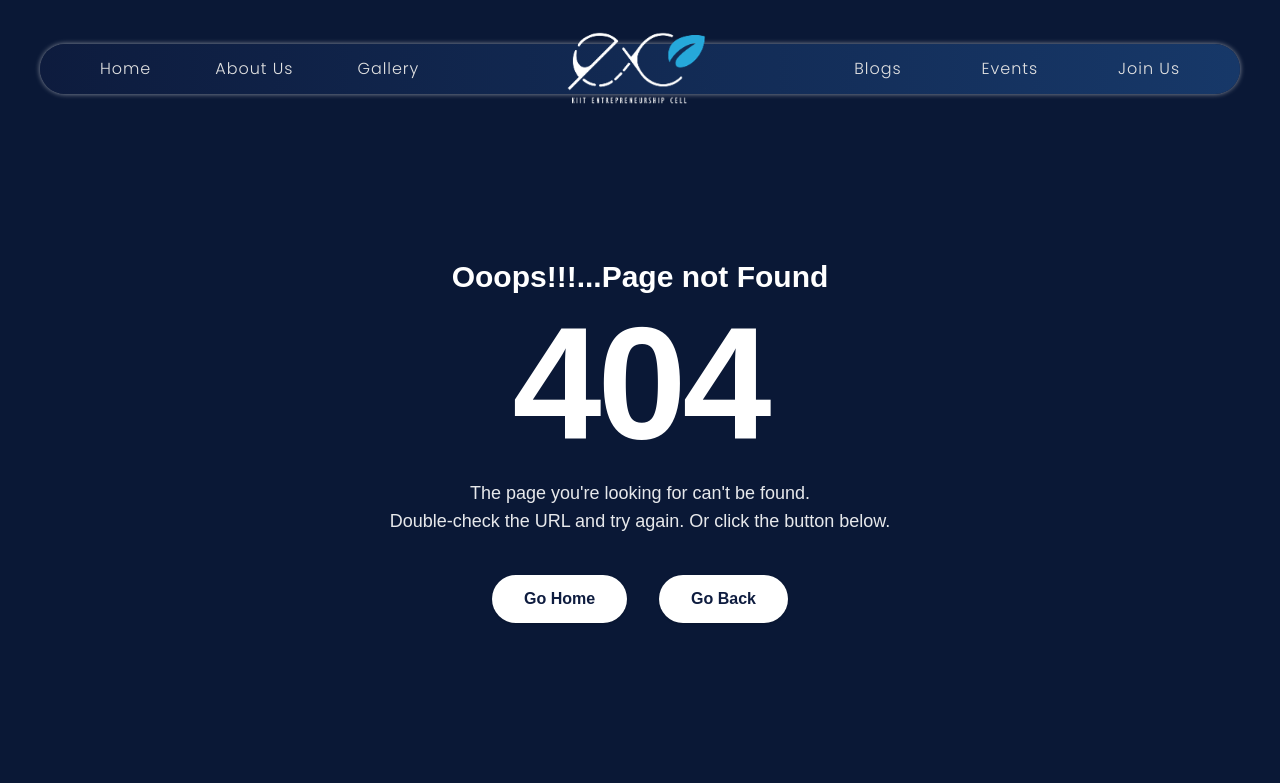
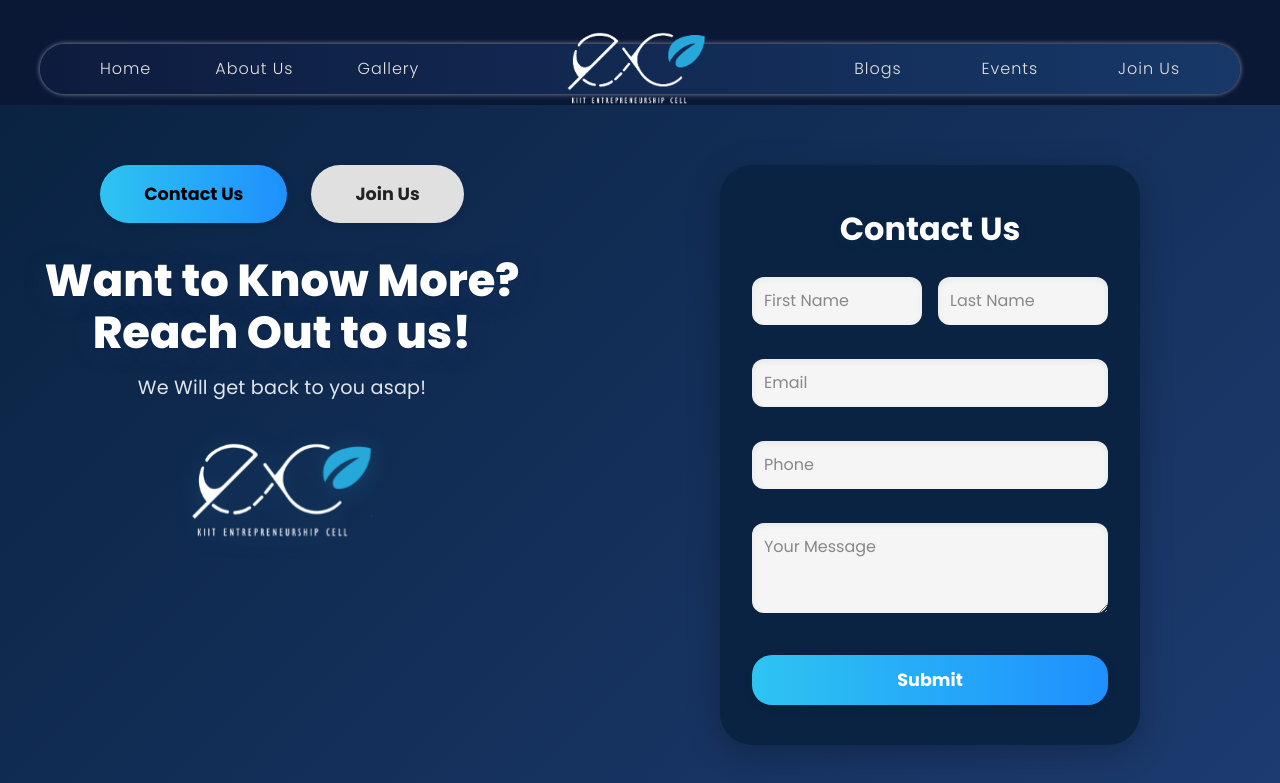
Before and after one commit to Ishan4705/ecellfrontend, a Next.js app: page /contact in a window 1280 px wide. Before the commit this address had no page. Shown: the top 783 px of the page. Built offline with nearby package versions, Linux system fonts and the light colour scheme.

Commit message:
Contac page added elements

```diff
--- /dev/null
+++ b/src/app/contact/page.tsx
@@ -0,0 +1,5 @@
+import Contact from "../../components/ContactPage";
+
+export default function ContactPage() {
+  return <Contact />;
+}
--- /dev/null
+++ b/src/components/ContactForm.module.css
@@ -0,0 +1,152 @@
+@import url('https://fonts.googleapis.com/css2?family=Poppins:wght@400;600;700;800&display=swap');
+
+.bg {
+  min-height: 100vh;
+  background: linear-gradient(135deg, #0a1836 0%, #0a2a6c 60%, #1e5c8a 100%);
+  display: flex;
+  flex-direction: column;
+}
+.main {
+  flex: 1;
+  display: flex;
+  flex-direction: column;
+  align-items: center;
+  justify-content: center;
+  gap: 48px;
+  padding: 40px 16px 0 16px;
+}
+@media (min-width: 900px) {
+  .main {
+    flex-direction: row;
+    align-items: flex-start;
+    gap: 80px;
+    padding-top: 60px;
+  }
+}
+.left {
+  flex: 1;
+  max-width: 500px;
+}
+.buttonRow {
+  display: flex;
+  gap: 16px;
+  margin-bottom: 24px;
+}
+.primaryBtn {
+  background: #3fd0ea;
+  color: #0e1c3f;
+  font-weight: bold;
+  border: none;
+  border-radius: 999px;
+  padding: 14px 36px;
+  font-size: 1rem;
+  cursor: pointer;
+  transition: background 0.2s;
+}
+.primaryBtn:hover {
+  background: #2bb4cc;
+}
+.secondaryBtn {
+  background: #f0f4fa;
+  color: #0e1c3f;
+  font-weight: bold;
+  border: none;
+  border-radius: 999px;
+  padding: 14px 36px;
+  font-size: 1rem;
+  cursor: pointer;
+  transition: background 0.2s;
+}
+.secondaryBtn:hover {
+  background: #e2e8f0;
+}
+.heading {
+  color: #fff;
+  font-size: 2.2rem;
+  font-weight: 800;
+  margin-bottom: 10px;
+  line-height: 1.2;
+}
+.subtext {
+  color: #e0e6ed;
+  font-size: 1.1rem;
+  margin-bottom: 12px;
+}
+.right {
+  flex: 1;
+  display: flex;
+  align-items: center;
+  justify-content: center;
+}
+.formContainer {
+  background: #0a2342;
+  border-radius: 32px;
+  box-shadow: 0 8px 32px rgba(0,0,0,0.25);
+  padding: 40px 32px;
+  max-width: 420px;
+  width: 100%;
+  margin: 0 auto;
+  font-family: 'Poppins', Arial, Helvetica, sans-serif;
+}
+.title {
+  color: #fff;
+  font-size: 2rem;
+  font-weight: 700;
+  margin-bottom: 24px;
+  text-align: center;
+  text-shadow: 0 2px 8px rgba(30,60,114,0.18);
+}
+.form {
+  display: flex;
+  flex-direction: column;
+  gap: 18px;
+}
+.row {
+  display: flex;
+  gap: 16px;
+}
+.input, .textarea {
+  width: 100%;
+  padding: 12px;
+  border-radius: 12px;
+  border: none;
+  background: #f5f5f5;
+  color: #0a2342;
+  font-size: 1rem;
+  font-family: 'Poppins', Arial, Helvetica, sans-serif;
+  margin-bottom: 16px;
+  box-shadow: inset 0 2px 6px rgba(30,60,114,0.07);
+  outline: none;
+  transition: box-shadow 0.2s;
+}
+.input:focus, .textarea:focus {
+  box-shadow: 0 0 0 2px #2ec4f1, inset 0 2px 6px rgba(30,60,114,0.10);
+}
+.textarea {
+  min-height: 90px;
+  resize: vertical;
+}
+.button {
+  background: linear-gradient(90deg, #2ec4f1 0%, #1e90ff 100%);
+  color: #fff;
+  font-weight: bold;
+  font-family: 'Poppins', Arial, Helvetica, sans-serif;
+  border: none;
+  border-radius: 20px;
+  padding: 12px 0;
+  font-size: 1.1rem;
+  width: 100%;
+  cursor: pointer;
+  box-shadow: 0 2px 8px rgba(0,0,0,0.10);
+  margin-top: 8px;
+  transition: background 0.2s, box-shadow 0.2s;
+}
+.button:hover {
+  background: linear-gradient(90deg, #1e90ff 0%, #2ec4f1 100%);
+  box-shadow: 0 4px 16px rgba(0,0,0,0.18);
+}
+.input::placeholder,
+.textarea::placeholder {
+  color: #888;
+  opacity: 1;
+}
--- /dev/null
+++ b/src/components/ContactForm.tsx
@@ -0,0 +1,79 @@
+"use client";
+import { useState } from "react";
+import styles from "./ContactForm.module.css";
+
+export default function ContactForm() {
+  const [form, setForm] = useState({
+    firstName: "",
+    lastName: "",
+    email: "",
+    phone: "",
+    message: "",
+  });
+
+  const handleChange = (e: { target: { name: any; value: any; }; }) => {
+    setForm({ ...form, [e.target.name]: e.target.value });
+  };
+
+  const handleSubmit = (e) => {
+    e.preventDefault();
+    alert("Message sent! We will get back to you soon.");
+  };
+
+  return (
+    <div className={styles.formContainer}>
+      <h2 className={styles.title}>Contact Us</h2>
+      <form className={styles.form} onSubmit={handleSubmit}>
+        <div className={styles.row}>
+          <input
+            type="text"
+            name="firstName"
+            placeholder="First Name"
+            className={styles.input}
+            value={form.firstName}
+            onChange={handleChange}
+            required
+          />
+          <input
+            type="text"
+            name="lastName"
+            placeholder="Last Name"
+            className={styles.input}
+            value={form.lastName}
+            onChange={handleChange}
+            required
+          />
+        </div>
+        <input
+          type="email"
+          name="email"
+          placeholder="Email"
+          className={styles.input}
+          value={form.email}
+          onChange={handleChange}
+          required
+        />
+        <input
+          type="tel"
+          name="phone"
+          placeholder="Phone"
+          className={styles.input}
+          value={form.phone}
+          onChange={handleChange}
+          required
+        />
+        <textarea
+          name="message"
+          placeholder="Your Message"
+          className={styles.textarea}
+          value={form.message}
+          onChange={handleChange}
+          required
+        />
+        <button type="submit" className={styles.button}>
+          Submit
+        </button>
+      </form>
+    </div>
+  );
+}
--- /dev/null
+++ b/src/components/ContactPage.module.css
@@ -0,0 +1,170 @@
+@import url('https://fonts.googleapis.com/css2?family=Poppins:wght@400;600;700;800&display=swap');
+
+.bg {
+  min-height: 100vh;
+  width: 100vw;
+  background: linear-gradient(135deg, #0a2342 0%, #1e3c72 100%);
+  display: flex;
+  flex-direction: column;
+  font-family: 'Poppins', Arial, Helvetica, sans-serif;
+}
+.formContainer {
+  background: linear-gradient(135deg, #0d1b36 0%, #183a6c 100%);
+  border-radius: 32px;
+  box-shadow: 0 8px 32px rgba(0,0,0,0.24);
+  padding: 32px 24px;
+  width: 100%;
+  max-width: 400px;
+  margin: 0 auto;
+}
+.title {
+  color: #fff;
+  font-size: 2rem;
+  font-weight: bold;
+  text-align: center;
+  margin-bottom: 24px;
+}
+.form {
+  display: flex;
+  flex-direction: column;
+  gap: 14px;
+}
+.row {
+  display: flex;
+  gap: 10px;
+}
+.input {
+  flex: 1;
+  padding: 12px 16px;
+  border-radius: 8px;
+  border: none;
+  background: #f0f4fa;
+  font-size: 1rem;
+}
+.textarea {
+  padding: 12px 16px;
+  border-radius: 8px;
+  border: none;
+  background: #f0f4fa;
+  font-size: 1rem;
+  min-height: 80px;
+  resize: vertical;
+}
+.button {
+  width: 100%;
+  margin-top: 10px;
+  background: #3fd0ea;
+  color: #0e1c3f;
+  font-weight: bold;
+  font-size: 1rem;
+  padding: 12px 0;
+  border: none;
+  border-radius: 999px;
+  cursor: pointer;
+  transition: background 0.2s;
+}
+.button:hover {
+  background: #2bb4cc;
+}
+.main {
+  flex: 1;
+  display: flex;
+  align-items: center;
+  justify-content: center;
+  min-height: 100vh;
+  gap: 80px;
+  padding: 0 32px;
+}
+@media (min-width: 900px) {
+  .main {
+    flex-direction: row;
+    align-items: flex-start;
+    gap: 80px;
+    padding-top: 60px;
+  }
+}
+.left {
+  flex: 1;
+  max-width: 500px;
+  display: flex;
+  flex-direction: column;
+  align-items: center;
+  justify-content: center;
+}
+.buttonRow {
+  display: flex;
+  gap: 24px;
+  margin-bottom: 32px;
+}
+.primaryBtn {
+  background: linear-gradient(90deg, #2ec4f1 0%, #1e90ff 100%);
+  color: #000;
+  font-weight: bold;
+  font-family: 'Poppins', Arial, Helvetica, sans-serif;
+  border: none;
+  border-radius: 30px;
+  padding: 16px 44px;
+  font-size: 1.1rem;
+  cursor: pointer;
+  box-shadow: 0 2px 8px rgba(0,0,0,0.1);
+  transition: background 0.2s, box-shadow 0.2s;
+}
+.primaryBtn:hover {
+  box-shadow: 0 4px 16px rgba(0,0,0,0.18);
+}
+.secondaryBtn {
+  background: #e0e0e0;
+  color: #222;
+  font-weight: bold;
+  font-family: 'Poppins', Arial, Helvetica, sans-serif;
+  border: none;
+  border-radius: 30px;
+  padding: 16px 44px;
+  font-size: 1.1rem;
+  cursor: pointer;
+  box-shadow: 0 2px 8px rgba(0,0,0,0.1);
+  transition: background 0.2s, box-shadow 0.2s;
+}
+.secondaryBtn:hover {
+  background: #f5f5f5;
+  box-shadow: 0 4px 16px rgba(0,0,0,0.18);
+}
+.heading {
+  color: #fff;
+  font-size: 2.8rem;
+  font-weight: 800;
+  margin-bottom: 16px;
+  line-height: 1.15;
+  text-align: center;
+  text-shadow: 0 4px 24px rgba(30,60,114,0.25), 0 1px 2px rgba(0,0,0,0.18);
+}
+.subtext {
+  color: #e0e6ed;
+  font-size: 1.2rem;
+  font-weight: 400;
+  margin-bottom: 20px;
+  text-align: center;
+  letter-spacing: 0.01em;
+}
+.logo {
+  margin-top: 20px;
+  width: 180px;
+  height: auto;
+  filter: drop-shadow(0 2px 12px rgba(46,196,241,0.18));
+}
+.right {
+  flex: 1;
+  display: flex;
+  align-items: center;
+  justify-content: center;
+}
+@media (max-width: 900px) {
+  .main {
+    flex-direction: column;
+    gap: 48px;
+    padding: 40px 8px;
+  }
+  .left, .right {
+    max-width: 100%;
+  }
+}
--- /dev/null
+++ b/src/components/ContactPage.tsx
@@ -0,0 +1,36 @@
+import ContactForm from "./ContactForm";
+import styles from "./ContactPage.module.css";
+import Image from "next/image";
+import logo from "../assets/logolight.svg";
+
+export default function ContactPage() {
+  return (
+    <div className={styles.bg}>
+      <main className={styles.main}>
+        {/* Left Section: Text and Buttons */}
+        <section className={styles.left}>
+          <div className={styles.buttonRow}>
+            <button className={styles.primaryBtn}>Contact Us</button>
+            <button className={styles.secondaryBtn}>Join Us</button>
+          </div>
+          <h1 className={styles.heading}>
+            Want to Know More?<br />Reach Out to us!
+          </h1>
+          <p className={styles.subtext}>We Will get back to you asap!</p>
+          <Image
+            src={logo}
+            alt="KIIT Entrepreneurship Cell Logo"
+            className={styles.logo}
+            width={180}
+            height={60}
+            priority
+          />
+        </section>
+        {/* Right Section: Contact Form */}
+        <section className={styles.right}>
+          <ContactForm />
+        </section>
+      </main>
+    </div>
+  );
+}
```
Also changed, not shown: tailwind.config.js (added).
